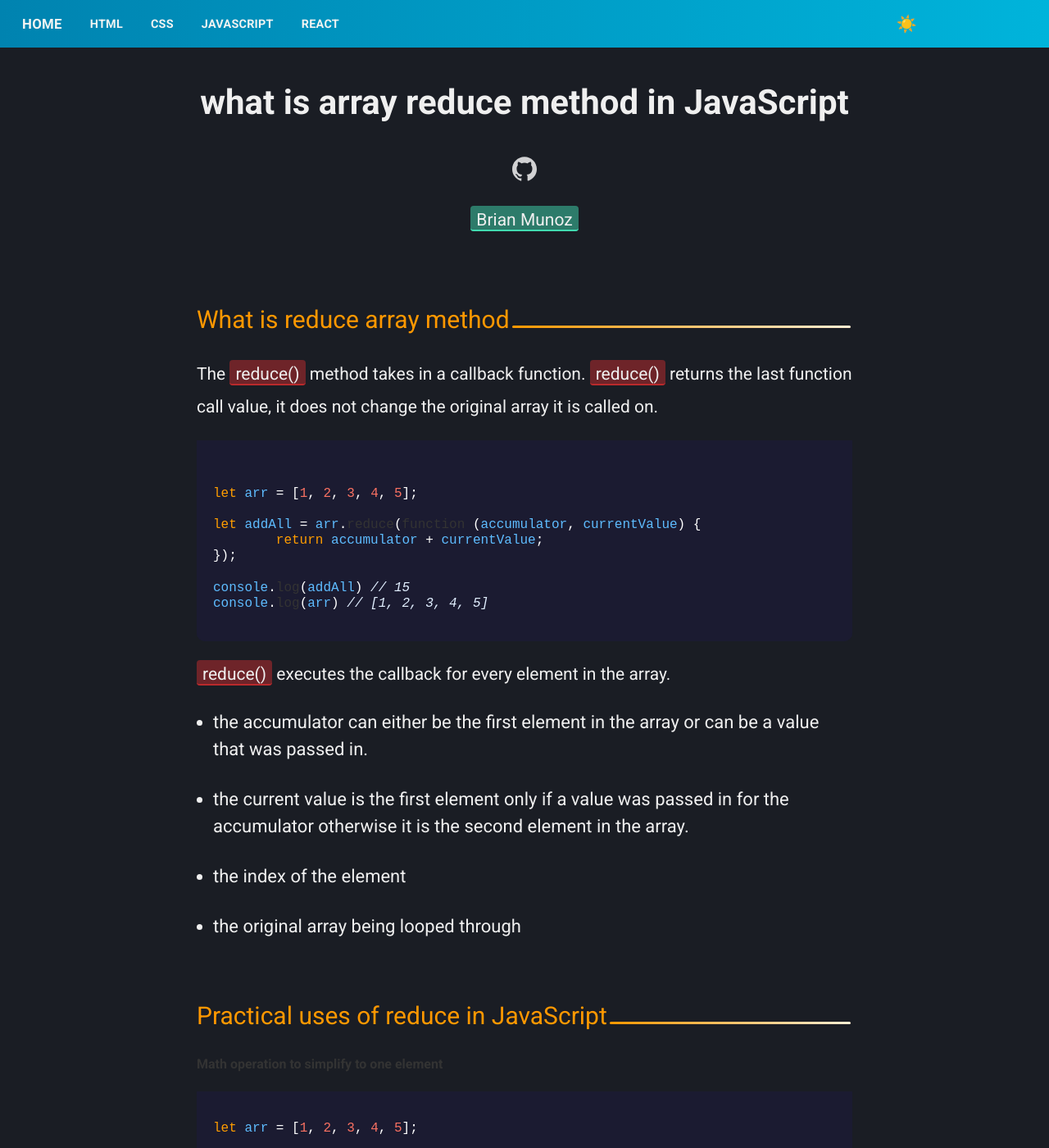
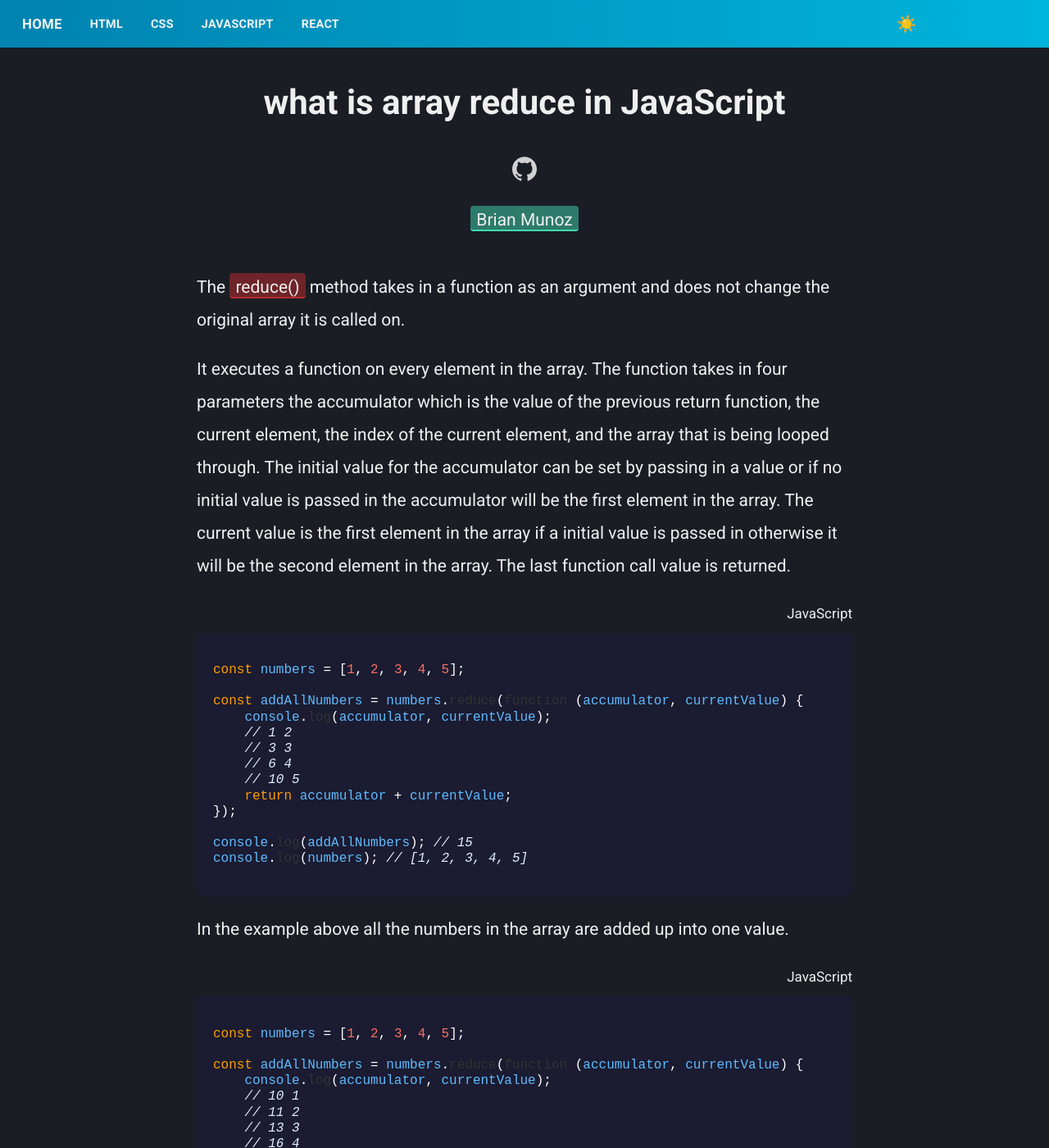
Before and after one commit to codinglead/codinglead.github.io, a Jekyll site: the page built from _posts/2018-10-26-what-is-array-reduce-method-in-javascript.md, in a window 1280 px wide and 1400 px high. Shown: the whole window at 82% size. Built offline with Jekyll 4.4.1, drawn with Linux system fonts in a browser that asks for light colours; comment, search, counter and statistics services are not loaded; some of the changed text lies outside the part shown.

Commit message:
update wording

````diff
--- a/_posts/2018-10-26-what-is-array-reduce-method-in-javascript.md
+++ b/_posts/2018-10-26-what-is-array-reduce-method-in-javascript.md
@@ -1,8 +1,9 @@
 ---
 layout: project
-title: what is array reduce method in JavaScript
+title: what is array reduce in JavaScript
 date: 2018-10-26 5:07 -0700
-meta: Array reduce in javascript. Reduce is a javascript method.
+updated: 2020-08-30 08:02 -0700
+meta: reduce method accumulates an array to one value.
 pic: images/javascript.png
 imgAlt: the javascript logo
 tags: ["javascript"]
@@ -10,85 +11,100 @@
 permalink: /javascript/:title
 ---
 
-## What is reduce array method
+The <span class="highlight__code">reduce()</span> method takes in a function as an argument and does not change the original array it is called on.
+
+It executes a function on every element in the array. The function takes in four parameters the accumulator which is the value of the previous return function, the current element, the index of the current element, and the array that is being looped through. The initial value for the accumulator can be set by passing in a value or if no initial value is passed in the accumulator will be the first element in the array. The current value is the first element in the array if a initial value is passed in otherwise it will be the second element in the array. The last function call value is returned.
 
 
-The <span class="highlight__code">reduce()</span> method takes in a callback function. <span class="highlight__code">reduce()</span> returns the last function call value, it does not change the original array it is called on.
+<p class="highlight__file-desc">JavaScript</p>
 
 ```javascript
+const numbers = [1, 2, 3, 4, 5];
 
-let arr = [1, 2, 3, 4, 5];
-
-let addAll = arr.reduce(function (accumulator, currentValue) {
-	return accumulator + currentValue;
+const addAllNumbers = numbers.reduce(function (accumulator, currentValue) {
+    console.log(accumulator, currentValue);
+    // 1 2
+    // 3 3
+    // 6 4
+    // 10 5
+    return accumulator + currentValue;
 });
 
-console.log(addAll) // 15
-console.log(arr) // [1, 2, 3, 4, 5]
+console.log(addAllNumbers); // 15
+console.log(numbers); // [1, 2, 3, 4, 5]
 ```
 
-<span class="highlight__code">reduce()</span> executes the callback for every element in the array.
+In the example above all the numbers in the array are added up into one value.
 
-* the accumulator can either be the first element in the array or can be a value that was passed in.
-* the current value is the first element only if a value was passed in for the accumulator otherwise it is the second element in the array.
-* the index of the element
-* the original array being looped through
-
-## Practical uses of reduce in JavaScript
-
-
-#### Math operation to simplify to one element
+<p class="highlight__file-desc">JavaScript</p>
 
 ```javascript
-let arr = [1, 2, 3, 4, 5];
+const numbers = [1, 2, 3, 4, 5];
 
-let sum = arr.reduce(function (accumulator, currentValue) {
-	return accumulator + currentValue;
+const addAllNumbers = numbers.reduce(function (accumulator, currentValue) {
+    console.log(accumulator, currentValue);
+    // 10 1
+    // 11 2
+    // 13 3
+    // 16 4
+    // 20 5
+    return accumulator + currentValue;
+}, 10);
+
+console.log(addAllNumbers); // 25
+console.log(numbers); // [1, 2, 3, 4, 5]
+```
+
+In the example above all the numbers in the array are added up into one value with an initial value set to 10.
+
+## Practical uses of reduce
+
+### Math operation to simplify to one element
+
+<p class="highlight__file-desc">JavaScript</p>
+
+```javascript
+const numbers = [1, 2, 3, 4, 5];
+
+const sum = numbers.reduce(function (accumulator, currentValue) {
+    return accumulator + currentValue;
 });
 
-let multiply = arr.reduce(function (accumulator, currentValue) {
-	return accumulator * currentValue;
+const multiply = numbers.reduce(function (accumulator, currentValue) {
+    return accumulator * currentValue;
 });
 
-let subtract = arr.reduce(function (accumulator, currentValue) {
-	return accumulator - currentValue;
+const subtract = numbers.reduce(function (accumulator, currentValue) {
+    return accumulator - currentValue;
 });
 
-let divide = arr.reduce(function (accumulator, currentValue) {
-	return accumulator / currentValue;
+const divide = numbers.reduce(function (accumulator, currentValue) {
+    return accumulator / currentValue;
 });
 
 // finding average / mean
-
-let mean = arr.reduce(function (accumulator, currentValue) {
-	return accumulator + currentValue;
+let mean = numbers.reduce(function (accumulator, currentValue) {
+    return accumulator + currentValue;
 });
-
-mean = mean / arr.length;
+mean = mean / numbers.length;
 
 console.log(sum) // 15
 console.log(multiply) // 120
 console.log(subtract) // -13
 console.log(divide) // 0.008333333333333333
 console.log(mean) // 3
-
 ```
 
 ## The power of reduce
 
-<span class="highlight__code">reduce()</span> is powerful when you are trying to shrink a array to one value.
+<span class="highlight__code">reduce()</span> is powerful when shrinking an array to one value.
 
 the basics
 
 A callback is needed
 
-* accumulates a array to 1 element.
-* takes a function to know how to accumulate the values.
-* does it in pairs ex: accumulate + currentvalue
-* have access to the currentValue, the accumulated value, the index, and the original array being looped.
-* returns the final function call return value
-
-
-happy coding :)
-
-Any question feel free to contact me brianmunozdev@gmail.com
+* accumulates an array to 1 element.
+* takes in a function to know how to accumulate the values.
+* does it in pairs ex: accumulator + currentValue
+* have access to the accumulated value, the currentValue, the current element index, and the original array being looped.
+* the final function call value is returned
````
